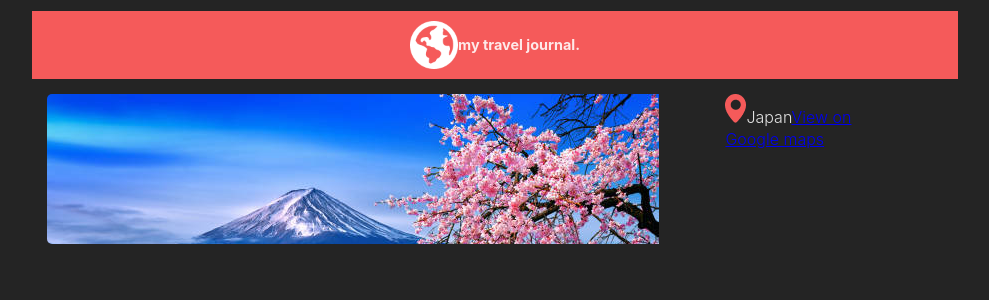
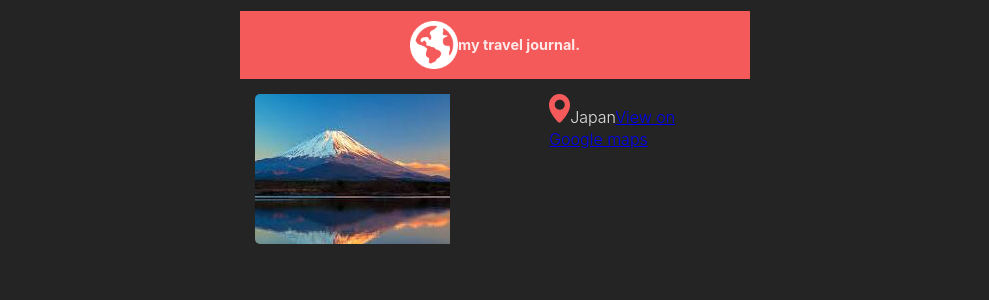
Before and after one commit to yuliiavolkova/travel_journal_project, a React (Vite) app: page / in a window 1280 px wide. Shown: the top 300 px of the page, without its empty margins (165-1154 px from the left). Built offline with nearby package versions, Linux system fonts and the light colour scheme.

Commit message:
updates the fiji picture in Entry

```diff
--- a/src/components/Entry.jsx
+++ b/src/components/Entry.jsx
@@ -3,7 +3,7 @@ export default function Entry() {
     <article className="journal-entry">
       <div className="main-image-container">
         <img
-          src="/src/istockphoto-1137578281-612x612.jpg"
+          src="/src/Fuji mountain.jpeg"
           alt="m
       Mount-Fuji"
         />
```
Also changed, not shown: src/Fuji mountain.jpeg (added), src/istockphoto-1137578281-612x612.jpg (deleted).
